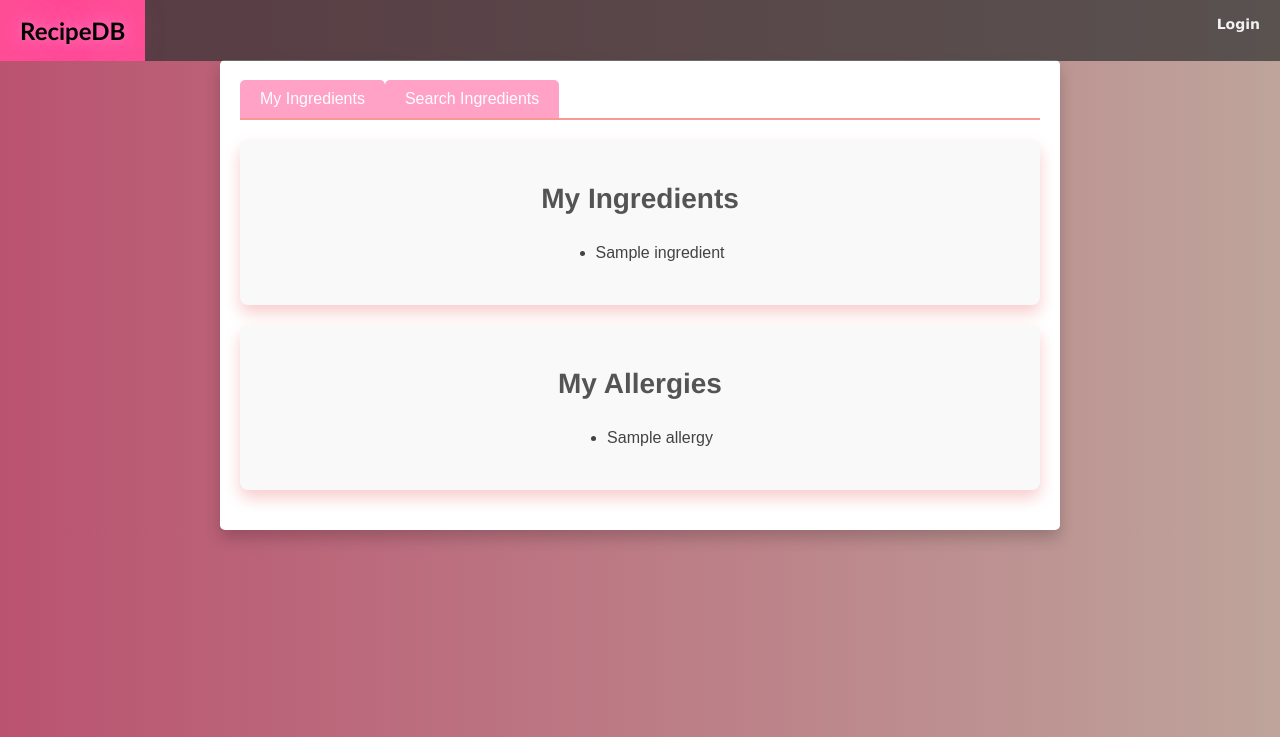
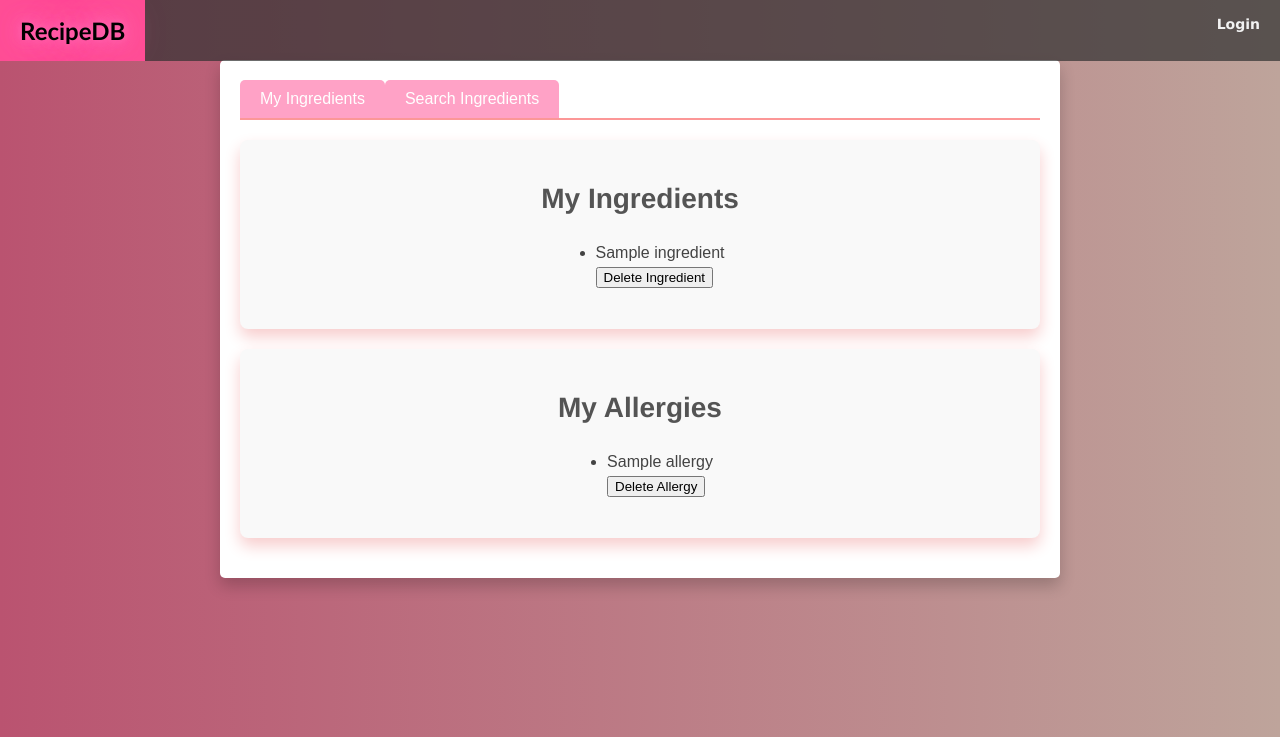
Before and after one commit to JaimeGOTU/recipeDB, a Flask app: template templates/manage_ingredients.html in a window 1280 px wide. Shown: the top 737 px of the page. Run offline with Flask 3, Linux system fonts and the light colour scheme; the template is opened without the code that fills it: most values are stand-ins (such as "Sample title", 1, 10 or a date in 2020); some web fonts are replaced.

Commit message:
Delete is working in ingredient management

```diff
--- a/templates/manage_ingredients.html
+++ b/templates/manage_ingredients.html
@@ -28,6 +28,7 @@
                     {% if myIngredients %}
                         {% for ingredient in myIngredients %}
                             <li>{{ ingredient }}</li>
+                            <button class="delete-ingredient-button" data-ingredient-name="{{ ingredient }}">Delete Ingredient</button>
                         {% endfor %}
                     {% else %}
                         <li>You do not have any ingredients!</li>
@@ -43,6 +44,7 @@
                     {% if myAllergies %}
                         {% for allergy in myAllergies %}
                             <li>{{ allergy }}</li>
+                            <button class="delete-allergy-button" data-allergy-name="{{ allergy }}">Delete Allergy</button>
                         {% endfor %}
                     {% else %}
                         <li>You do not have any allergies!</li>
@@ -162,6 +164,7 @@
 
 
     <script src="https://ajax.googleapis.com/ajax/libs/jquery/3.5.1/jquery.min.js"></script>
+
     <script>
         $('#searchForm').on('submit', function(event) {
         event.preventDefault();
@@ -204,6 +207,54 @@
 
     </script>
 
+    <script>
+        $(document).on('click', '.delete-ingredient-button', function() {
+            var ingName = $(this).data('ingredient-name');  // Get the selected ingredient name
+            var result = confirm("Are you sure you want to delete this ingredient from your stored ingredients?");
+            if (result) {
+
+                // Send the selected ingredient name to the server using AJAX
+                $.ajax({
+                    url: '/delete_my_ingredient',  // The URL to send the request to
+                    type: 'POST',  // The type of HTTP method to use
+                    contentType: 'application/json',  // The type of data you're sending
+                    data: JSON.stringify({ingredient: ingName}),  // The selected ingredient name
+                    success: function(response) {
+                        // Handle the server's response here
+                        console.log(response);
+                        // Reload the page to reflect the deletion
+                        location.reload();
+                    }
+                });
+
+                        }
+        });
+    </script>
+
+<script>
+    $(document).on('click', '.delete-allergy-button', function() {
+        var allergyName = $(this).data('allergy-name');  // Get the selected allergy name
+        var result = confirm("Are you sure you want to delete this allergy?");
+        if (result) {
+
+            // Send the selected allergy name to the server using AJAX
+            $.ajax({
+                url: '/delete_my_allergy',  // The URL to send the request to
+                type: 'POST',  // The type of HTTP method to use
+                contentType: 'application/json',  // The type of data you're sending
+                data: JSON.stringify({allergy: allergyName}),  // The selected allergy name
+                success: function(response) {
+                    // Handle the server's response here
+                    console.log(response);
+                    // Reload the page to reflect the deletion
+                    location.reload();
+                }
+            });
+
+                    }
+    });
+</script>
+
 
 </body>
 {% include "footer.html" %}
```
Also changed, not shown: controller/main.py (+19 -0 lines).
